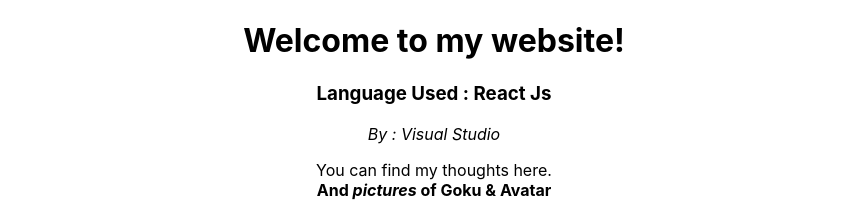
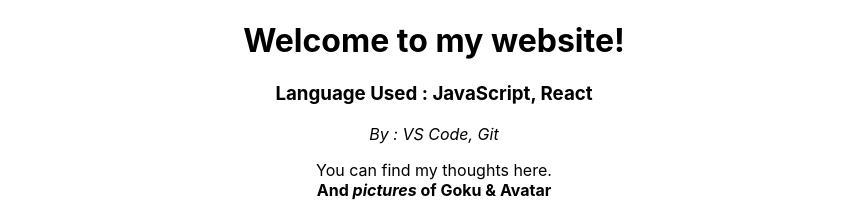
Before and after one commit to yvishal30/my-app, a React (Create React App) app: page / in a window 1280 px wide. Shown: the top 202 px of the page, without its empty margins (206-1073 px from the left). Built offline with nearby package versions, Linux system fonts and the light colour scheme.

Commit message:
Props using Spread Operator Syntax

```diff
--- a/src/App.js
+++ b/src/App.js
@@ -1,13 +1,18 @@
 //import './App.css';
-import Profile from  './components/Profile.js'
+// import Profile from  './components/Profile.js'
 import Gallery from './components/Gallery.js'
 import Bio from './components/Bio.js'
 import Avatar from './components/Avatar.js'
 
 function App() {
+  const props = {
+    languages: 'JavaScript, React',
+    tools: 'VS Code, Git'
+  };
+
   return (
     <div>
-      <Bio languages={{name:'React Js'}} tools="Visual Studio"/>
+      <Bio {...props}/>
      <Gallery/>
 
       <Avatar person = {{name:'First Air Bender',age:21}}
--- a/src/components/Bio.js
+++ b/src/components/Bio.js
@@ -6,7 +6,7 @@
             <h1>
                 Welcome to my website!
             </h1>
-            <h3>Language Used : {languages.name}</h3>
+            <h3>Language Used : {languages}</h3>
             <p><i>By : {tools}</i></p>
         </div>
         <p className="summary">
--- a/src/components/Profile.js
+++ b/src/components/Profile.js
@@ -1,4 +1,4 @@
-import Avatar from "./Avatar";
+// import Avatar from "./Avatar";
 
 function Profile() {
     return (
```
